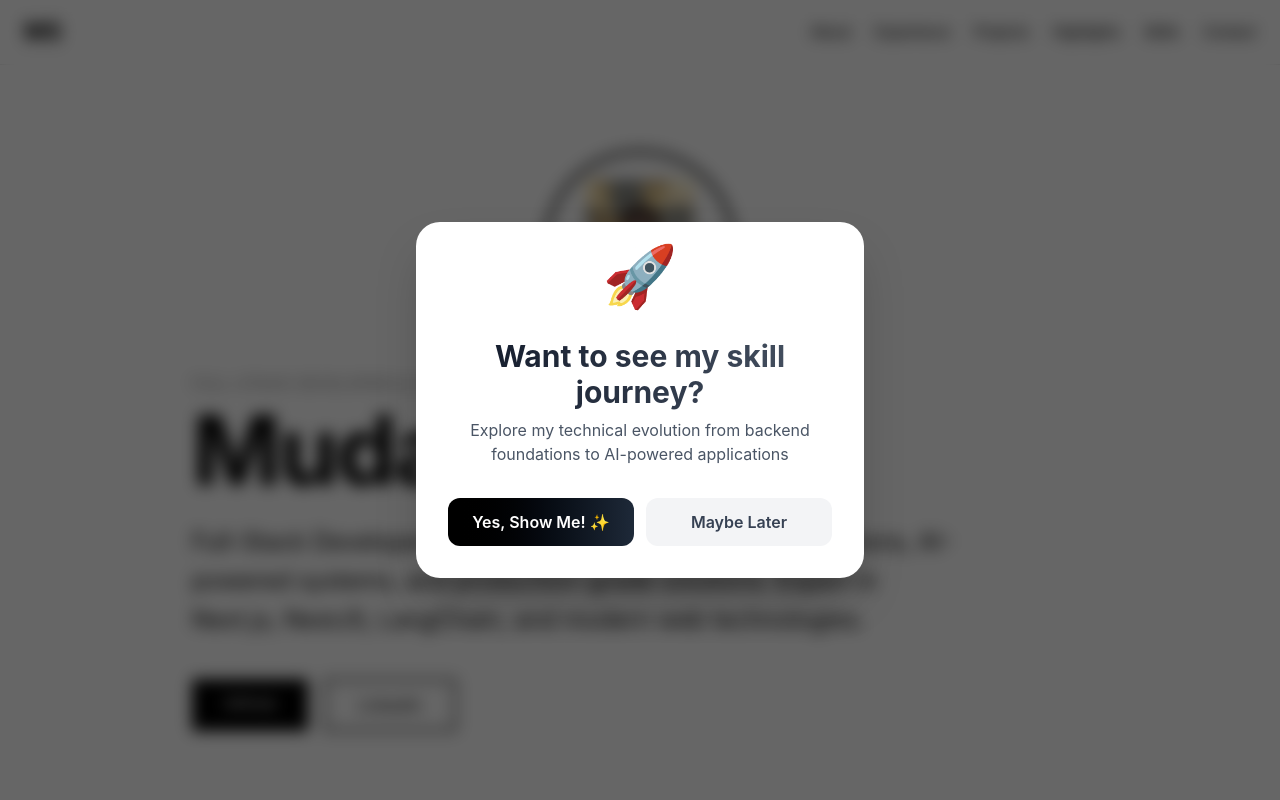
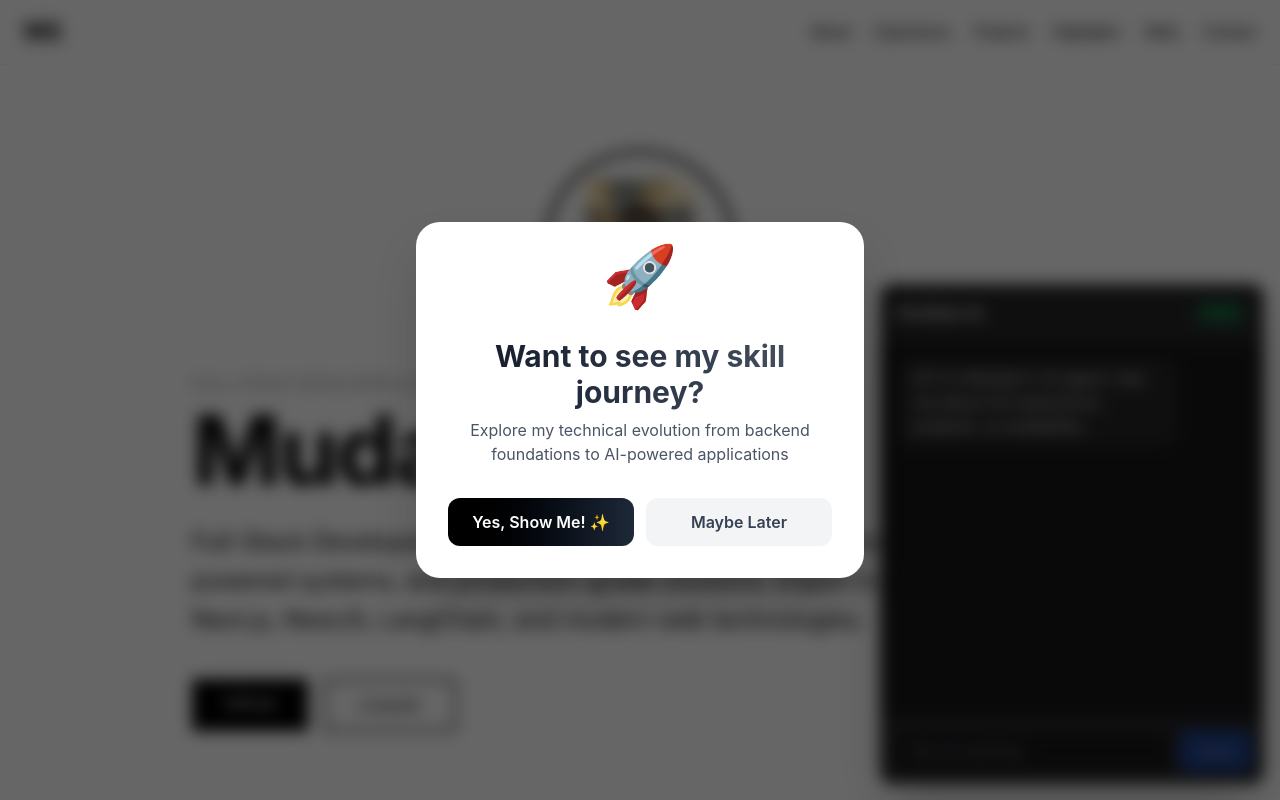
Before and after one commit to el-noir/portfolio-el-noir, a Next.js app: page / in a window 1280 px wide. Shown: the top 800 px of the page. Built offline with nearby package versions, Linux system fonts and the light colour scheme.

Commit message:
Implement Chat Interface

```diff
--- a/src/app/page.tsx
+++ b/src/app/page.tsx
@@ -3,6 +3,7 @@
 import Image from "next/image";
 import Link from "next/link";
 import { useState, useEffect } from "react";
+import ChatInterface from "../components/Chat/ChatInterface";
 
 export default function Home() {
   const [showModal, setShowModal] = useState(false);
@@ -31,7 +32,8 @@ export default function Home() {
 
   return (
     <>
-      <style dangerouslySetInnerHTML={{__html: `
+      <style dangerouslySetInnerHTML={{
+        __html: `
         @keyframes fadeInUp {
           from { opacity: 0; transform: translateY(30px); }
           to { opacity: 1; transform: translateY(0); }
@@ -78,15 +80,13 @@ export default function Home() {
 
       {showModal && (
         <div
-          className={`fixed inset-0 z-[100] flex items-center justify-center px-4 transition-all duration-300 ${
-            isVisible ? 'opacity-100' : 'opacity-0'
+          className={`fixed inset-0 z-[100] flex items-center justify-center px-4 transition-all duration-300 ${isVisible ? 'opacity-100' : 'opacity-0'
             }`}
           onClick={closeModal}
         >
           <div className="absolute inset-0 bg-black/60 backdrop-blur-sm" />
           <div
-            className={`relative bg-white rounded-3xl shadow-2xl max-w-md w-full p-8 transform transition-all duration-500 ${
-              isVisible ? 'scale-100 translate-y-0' : 'scale-90 translate-y-4'
+            className={`relative bg-white rounded-3xl shadow-2xl max-w-md w-full p-8 transform transition-all duration-500 ${isVisible ? 'scale-100 translate-y-0' : 'scale-90 translate-y-4'
               }`}
             onClick={(e) => e.stopPropagation()}
           >
@@ -493,6 +493,9 @@ export default function Home() {
             </div>
           </div>
         </footer>
+
+        {/* Portfolio AI Chat */}
+        <ChatInterface />
       </div>
     </>
   );
--- /dev/null
+++ b/src/components/Chat/ChatInterface.tsx
@@ -0,0 +1,87 @@
+"use client";
+
+import { useState } from "react";
+
+export default function ChatInterface() {
+  const [messages, setMessages] = useState<{ role: "user" | "ai"; content: string }[]>([
+    { role: "ai", content: "Hi! I'm Mudasir's AI agent. Ask me about his experience, projects, or availability." }
+  ]);
+  const [input, setInput] = useState("");
+  const [isLoading, setIsLoading] = useState(false);
+
+  const sendMessage = async (e: React.FormEvent) => {
+    e.preventDefault();
+    if (!input.trim()) return;
+
+    const userMessage = input;
+    setMessages((prev) => [...prev, { role: "user", content: userMessage }]);
+    setInput("");
+    setIsLoading(true);
+
+    try {
+      const response = await fetch("http://localhost:8000/chat", {
+        method: "POST",
+        headers: { "Content-Type": "application/json" },
+        body: JSON.stringify({ message: userMessage }),
+      });
+
+      if (!response.ok) throw new Error("Failed to fetch");
+
+      const data = await response.json();
+
+      setMessages((prev) => [...prev, { role: "ai", content: data.response }]);
+    } catch (error) {
+      console.error(error);
+      setMessages((prev) => [...prev, { role: "ai", content: "Sorry, I am having trouble connecting to the AI service right now." }]);
+    } finally {
+      setIsLoading(false);
+    }
+  };
+
+  return (
+    <div className="fixed bottom-4 right-4 w-96 max-w-[calc(100vw-2rem)] bg-zinc-900 border border-zinc-800 rounded-xl shadow-2xl overflow-hidden flex flex-col h-[500px]">
+      <div className="bg-zinc-800 p-4 border-b border-zinc-700 font-semibold text-zinc-100 flex justify-between items-center">
+        <span>Portfolio AI</span>
+        <span className="text-xs bg-green-500/20 text-green-400 px-2 py-1 rounded-full">Online</span>
+      </div>
+
+      <div className="flex-1 overflow-y-auto p-4 space-y-4">
+        {messages.map((msg, i) => (
+          <div key={i} className={`flex ${msg.role === "user" ? "justify-end" : "justify-start"}`}>
+            <div className={`max-w-[80%] rounded-2xl px-4 py-2 ${
+              msg.role === "user"
+                ? "bg-blue-600 text-white rounded-br-none"
+                : "bg-zinc-800 text-zinc-200 rounded-bl-none"
+            }`}>
+              {msg.content}
+            </div>
+          </div>
+        ))}
+        {isLoading && (
+          <div className="flex justify-start">
+            <div className="bg-zinc-800 text-zinc-400 max-w-[80%] rounded-2xl rounded-bl-none px-4 py-2 animate-pulse">
+              Thinking...
+            </div>
+          </div>
+        )}
+      </div>
+
+      <form onSubmit={sendMessage} className="p-3 bg-zinc-800 border-t border-zinc-700 flex gap-2">
+        <input
+          type="text"
+          value={input}
+          onChange={(e) => setInput(e.target.value)}
+          placeholder="Ask me anything..."
+          className="flex-1 bg-zinc-900 border border-zinc-700 rounded-lg px-4 py-2 text-sm text-zinc-100 focus:outline-none focus:ring-2 focus:ring-blue-500"
+        />
+        <button
+          type="submit"
+          disabled={isLoading || !input.trim()}
+          className="bg-blue-600 hover:bg-blue-700 text-white rounded-lg px-4 py-2 transition disabled:opacity-50 disabled:cursor-not-allowed"
+        >
+          Send
+        </button>
+      </form>
+    </div>
+  );
+}
```
Lines whose indentation alone changed are shown as unchanged.
